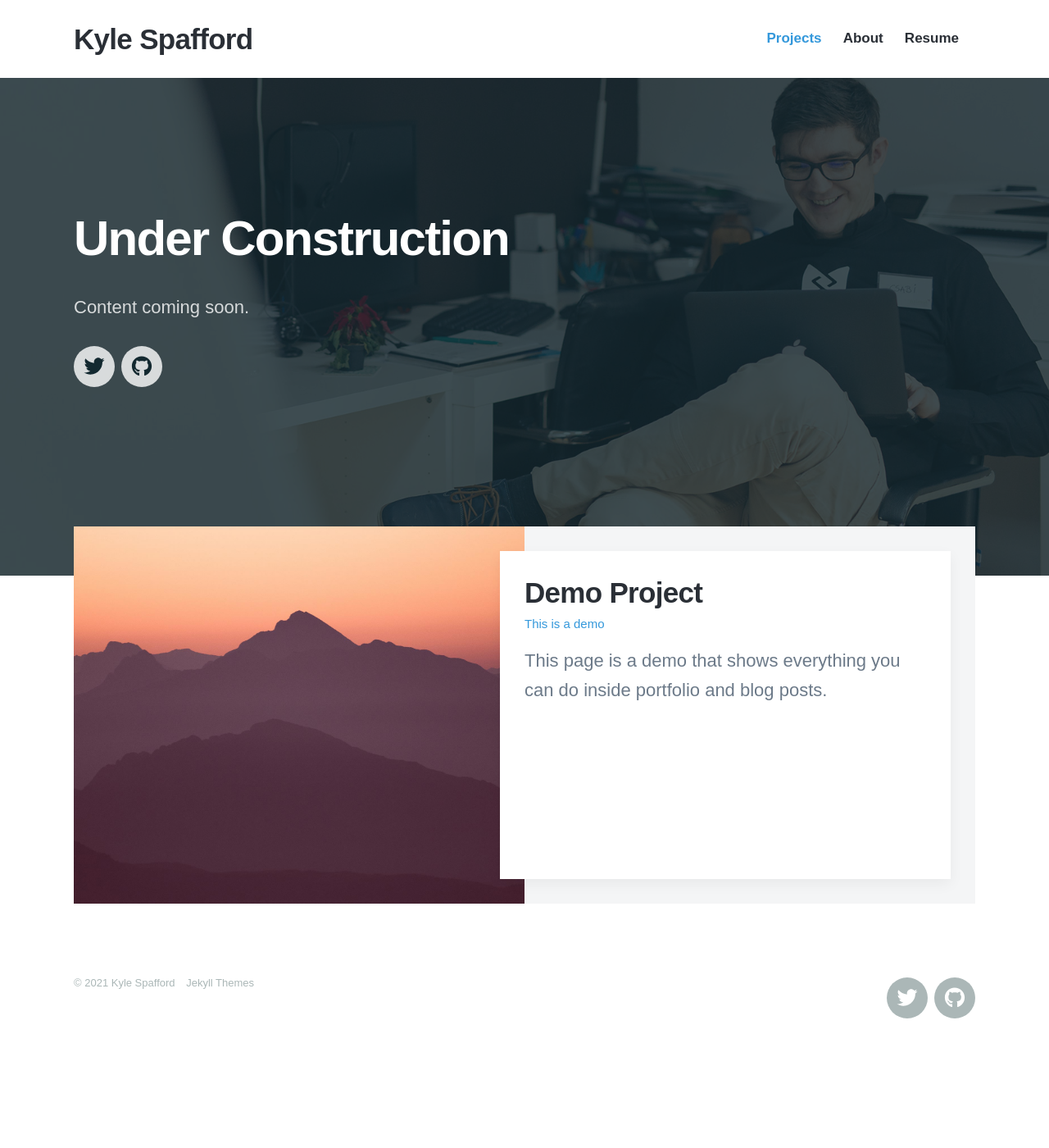
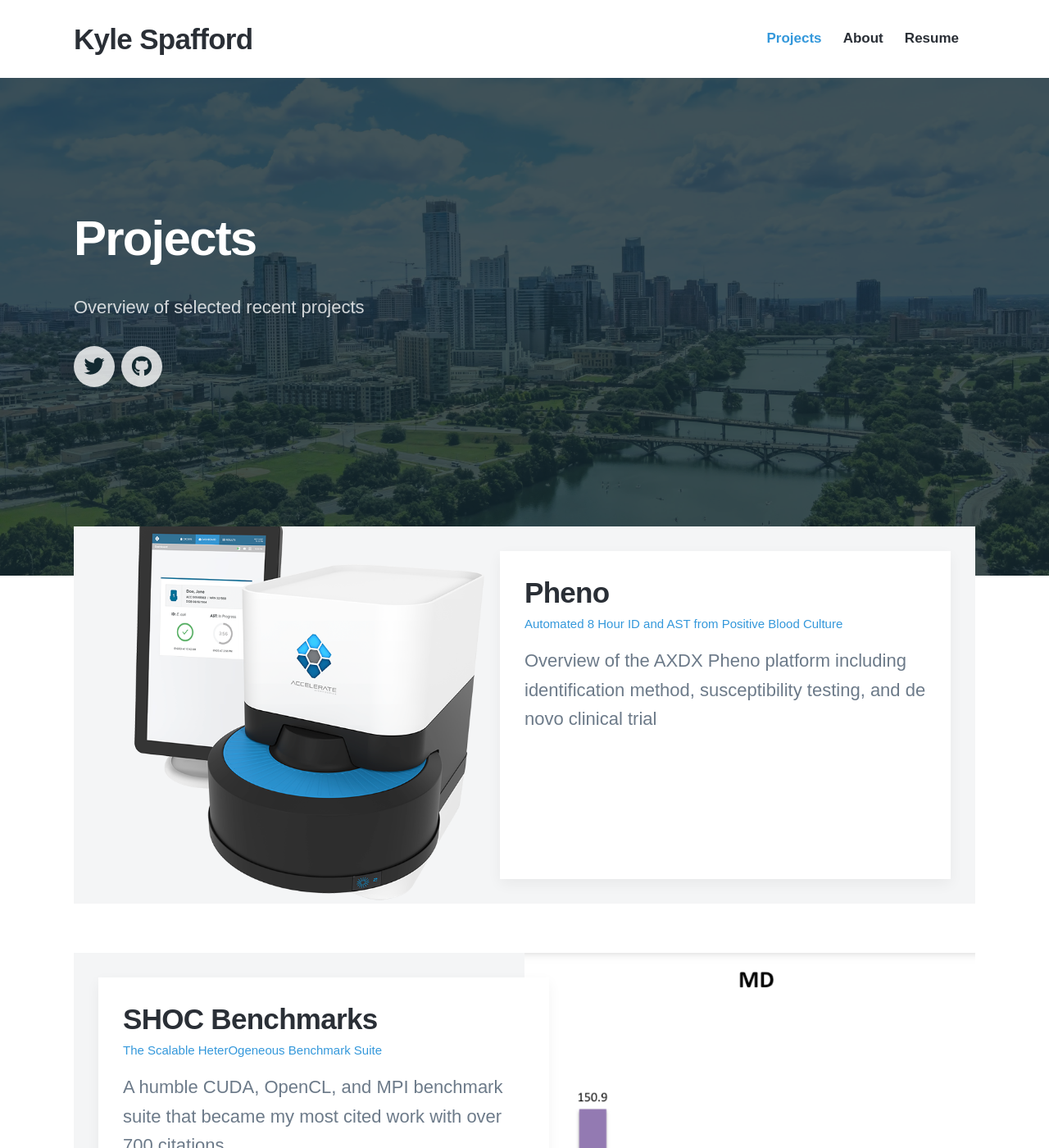
Before and after one commit to kspaff/kspaff.github.io, a Jekyll site: the page built from index.html, in a window 1280 px wide and 1400 px high. Shown: the whole window at 82% size. Built offline with Jekyll 4.4.1, drawn with Linux system fonts in a browser that asks for light colours; nearby versions of some CDN libraries; some web fonts are replaced; some of the changed text lies outside the part shown.

Commit message:
general updates

````diff
--- /dev/null
+++ b/_projects/2016-06-30-s3d.md
@@ -0,0 +1,21 @@
+---
+title: 'Accelerating S3D'
+subtitle: 'An Early GPGPU Case Study'
+date: 2016-06-30 00:00:00
+description: S3D is one of DoE's applications for studying combustion. During my time at ORNL, I wrote CUDA for one of the major kernels and helped the app team understand how GPUs could help improve performance.
+featured_image: '/images/s3d-1.jpeg'
+---
+
+S3D is a direct numerical solver for [Navier-Stokes](https://en.wikipedia.org/wiki/Navier%E2%80%93Stokes_equations) with complex chemistries. It's used for the simulation of turbulent flows during combustion.
+
+Without a doubt, S3D has some of the best visualizations around:
+
+<div class="gallery" data-columns="3">
+	<img src="/images/s3d-1.jpeg">
+	<img src="/images/s3d-2.jpeg">
+	<img src="/images/s3d-3.png">
+</div>
+
+As one of my first projects at ORNL, I accelerated some of the S3D's kernels in CUDA. Aside from the usual data parallelization and tuning, this was a great introduction to a large scientific codebase spanning Fortran and Matlab.
+
+As CUDA was much less common in 2009 than it is today, I wrote a summary of the speedups in my first workshop paper: [Accelerating S3D: A GPGPU Case Study](https://dl.acm.org/doi/10.5555/1884795.1884812).
--- /dev/null
+++ b/_projects/2016-07-30-keeneland.md
@@ -0,0 +1,28 @@
+---
+title: 'Keeneland'
+subtitle: 'NSF Track 2D GPU Cluster'
+date: 2016-07-30 00:00:00
+description: One of the first large GPU clusters made widely available to NSF scientific computing users
+featured_image: '/images/keeneland.png'
+---
+
+One of the most exciting hardware projects of the Future Technologies group at ORNL was Keeneland, one of the first large GPU clusters that was widely available to users of NSF's scientific computing resources.
+I was fortunate to be involved in many of aspects of the project with a focus on benchmarking and maximizing application performance.
+
+Here's the project's final summary from NSF news with the key numbers:
+
+* Served 942 total users of KIDS and KFS for research, development and educational purposes
+* Contributed to at least 367 publications, presentations, and other software artifacts
+* Provided over 50 million CPU hours were used on KFS and over 10 million SUs were provided to XSEDE (equivalent to ~50 million SUs on a CPU-centric system)
+* Averaged 81.2% GPU utilization over Keeneland’s Full Scale 2-year production run (all GPUs, 24h, 7d)
+* Contributed to the development of many early software packages for GPU heterogeneous computing: [Scalable Heterogeneous Computing (SHOC) Benchmarks](https://github.com/vetter/shoc), MAGMA BLAS libraries, Ocelot emulator, and many others
+* Provided Advanced Application Support that increased GPU and system utilization and assisted with application development for [BEAST](https://beast.community/)/Beagle, improved batch matrix multiplication, and improvements to many large-scale applications; and,
+* Employed 10 staff members, four faculty members, and nearly 40 students and postdoctoral research associates.
+
+The Keeneland Project was a five-year cooperative agreement awarded by the National Science Foundation (NSF) in 2009 for the deployment of an innovative high performance computing system in order to bring emerging architectures to the open science community. The Georgia Institute of Technology (Georgia Tech) and its partners - Oak Ridge National Lab, University of Tennessee-Knoxville, and the National Institute for Computational Sciences - managed the facility, performed education and outreach activities for advanced architectures, developed and deployed software tools for this emerging class of architectures to ensure productivity, and teamed with early adopters to map their applications to Keeneland architectures.
+
+In 2010, the Keeneland project procured and deployed its initial delivery system (KIDS): a 201 Teraflop, 120-node HP SL390 system with 240 Intel Xeon CPUs and 360 NVIDIA Fermi graphics processors, with the nodes connected by an InfiniBand QDR network. KIDS was being used to develop programming tools and libraries in order to ensure that the project can productively accelerate important scientific and engineering applications. The system was also available to a select group of users to port and tune their codes to a scalable GPU-accelerated system. In the spring of 2012 KIDS was upgraded from NVIDIA M2070 to M2090 GPUs for total peak performance of 255 TFLOPS.
+
+In October of 2012, the Keeneland Full Scale (KFS) system was accepted by the NSF and went into production. KFS was a 264-node cluster based on HP SL250 servers. Each node had 32 GB of host memory, two Intel Sandy Bridge CPU’s, three NVIDIA M2090 GPUs, and a Mellanox FDR InfiniBand interconnect. The total peak double precision performance was 615 TF.
+
+For more, see [our article in IEEE Computing in Science and Engineering](https://www.computer.org/csdl/magazine/cs/2011/05/mcs2011050090/13rRUNvgyZp).
--- /dev/null
+++ b/_projects/2016-08-30-shoc.md
@@ -0,0 +1,9 @@
+---
+title: 'SHOC Benchmarks'
+subtitle: 'The Scalable HeterOgeneous Benchmark Suite'
+date: 2016-08-30 00:00:00
+description: A humble CUDA, OpenCL, and MPI benchmark suite that became my most cited work with over 700 citations
+featured_image: '/images/shoc.png'
+---
+
+Under construction
--- /dev/null
+++ b/_projects/2016-09-30-pheno.md
@@ -0,0 +1,9 @@
+---
+title: 'Pheno'
+subtitle: 'Automated 8 Hour ID and AST from Positive Blood Culture'
+date: 2016-09-30 00:00:00
+description: Overview of the AXDX Pheno platform including identification method, susceptibility testing, and de novo clinical trial
+featured_image: '/images/pheno.png'
+---
+
+Under Construction
--- a/_projects/2018-06-30-demo-project.md
+++ /dev/null
@@ -1,106 +0,0 @@
----
-title: 'Demo Project'
-subtitle: 'This is a demo'
-date: 2018-06-30 00:00:00
-description: This page is a demo that shows everything you can do inside portfolio and blog posts.
-featured_image: '/images/demo/demo-square.jpg'
----
-
-![](/images/demo/demo-landscape.jpg)
-
-## Demo content
-
-This page is a demo that shows everything you can do inside portfolio and blog posts.
-
-We've included everything you need to create engaging posts about your work, and show off your case studies in a beautiful way.
-
-**Obviously,** we’ve styled up *all the basic* text formatting options [available in markdown](https://github.com/adam-p/markdown-here/wiki/Markdown-Cheatsheet).
-
-You can create lists:
-
-* Simple bulleted lists
-* Like this one
-* Are cool
-
-And:
-
-1. Numbered lists
-2. Like this other one
-3. Are great too
-
-You can also add blockquotes, which are shown at a larger width to help break up the layout and draw attention to key parts of your content:
-
-> “Simple can be harder than complex: You have to work hard to get your thinking clean to make it simple. But it’s worth it in the end because once you get there, you can move mountains.”
-
-The theme also supports markdown tables:
-
-| Item                 | Author        | Supports tables? | Price |
-|----------------------|---------------|------------------|-------|
-| Duet Jekyll Theme    | Jekyll Themes | Yes              | $49   |
-| Index Jekyll Theme   | Jekyll Themes | Yes              | $49   |
-| Journal Jekyll Theme | Jekyll Themes | Yes              | $49   |
-
-And footnotes[^1], which link to explanations[^2] at the bottom of the page[^3].
-
-[^1]: Beautiful modern, minimal theme design.
-[^2]: Powerful features to show off your work.
-[^3]: Maintained and supported by the theme developer.
-
-You can throw in some horizontal rules too:
-
----
-
-### Image galleries
-
-Here's a really neat custom feature we added – galleries:
-
-<div class="gallery" data-columns="3">
-	<img src="/images/demo/demo-portrait.jpg">
-	<img src="/images/demo/demo-landscape.jpg">
-	<img src="/images/demo/demo-square.jpg">
-	<img src="/images/demo/demo-landscape-2.jpg">
-</div>
-
-Inspired by the Galleries feature from WordPress, we've made it easy to create grid layouts for your images. Just use a bit of simple HTML in your post to create a masonry grid image layout:
-
-```html
-<div class="gallery" data-columns="3">
-    <img src="/images/demo/demo-portrait.jpg">
-    <img src="/images/demo/demo-landscape.jpg">
-    <img src="/images/demo/demo-square.jpg">
-    <img src="/images/demo/demo-landscape-2.jpg">
-</div>
-```
-
-*See what we did there? Code and syntax highlighting is built-in too!*
-
-Change the number inside the 'columns' setting to create different types of gallery for all kinds of purposes. You can even click on each image to seamlessly enlarge it on the page.
-
----
-
-### Image carousels
-
-Here's another gallery with only one column, which creates a carousel slide-show instead.
-
-A nice little feature: the carousel only advances when it is in view, so your visitors won't scroll down to find it half way through your images.
-
-<div class="gallery" data-columns="1">
-	<img src="/images/demo/demo-landscape.jpg">
-	<img src="/images/demo/demo-landscape-2.jpg">
-</div>
-
-### What about videos?
-
-Videos are an awesome way to show off your work in a more engaging and personal way, and we’ve made sure they work great on our themes. Just paste an embed code from YouTube or Vimeo, and the theme makes sure it displays perfectly:
-
-<iframe src="https://player.vimeo.com/video/148003889" width="640" height="360" frameborder="0" allowfullscreen></iframe>
-
----
-
-## Pretty cool, huh?
-
-We've packed this theme with powerful features to show off your work.
-
-Why not put them to use on your new portfolio?
-
-<a href="https://jekyllthemes.io/theme/personal-website-jekyll-theme" class="button button--large">Get This Theme</a>
--- a/index.html
+++ b/index.html
@@ -2,7 +2,7 @@
 layout: default
 title: Kyle Spafford
 description: Kyle's Personal Web Page
-featured_image: /images/demo/home.jpg
+featured_image: /images/austin.jpg
 ---
 
 <section class="hero">
@@ -13,8 +13,8 @@ featured_image: /images/demo/home.jpg
 
 	<div class="wrap">
 
-		<h1>Under Construction</h1>
-		<p>Content coming soon.</p>
+		<h1>Projects</h1>
+		<p>Overview of selected recent projects</p>
 
 		{% include socials.html %}
 
````
Also changed, not shown: images/austin.jpg (added), images/keeneland-2.png (added), images/s3d-3.png (added), images/shoc.png (added), 3 other files.
